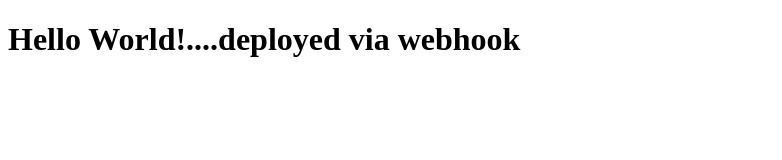
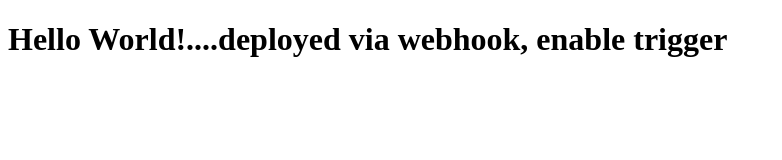
Before and after one commit to nixacetech/nixtechnix.com, a plain HTML site: page index.html in a window 1280 px wide. Shown: the whole page, without its empty margins (0-782 px from the left). Drawn offline with Linux system fonts and the light colour scheme.

Commit message:
testing deployment via webhook attempt-2

```diff
--- a/index.html
+++ b/index.html
@@ -4,6 +4,6 @@
     <title>Hello, World!</title>
 </head>
 <body>
-    <h1>Hello World!....deployed via webhook</h1>
+    <h1>Hello World!....deployed via webhook, enable trigger</h1>
 </body>
 </html>
```
